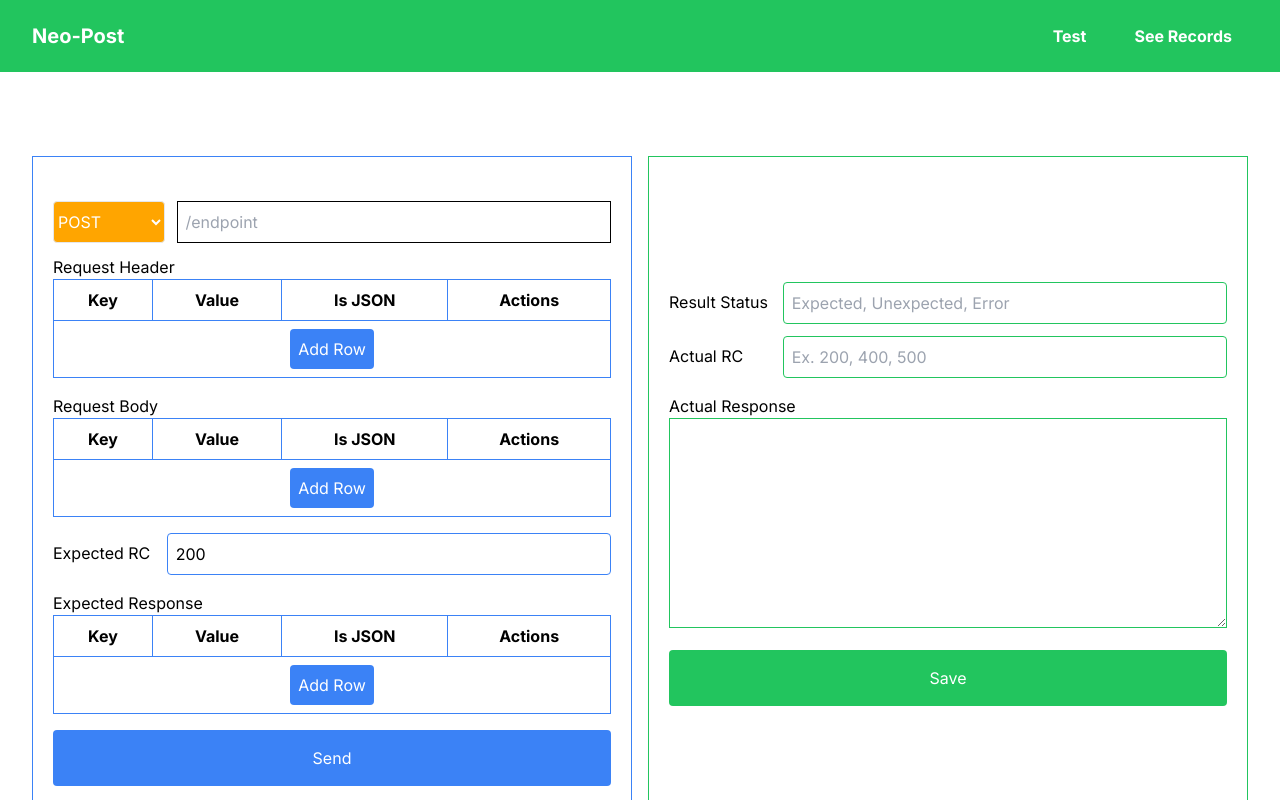
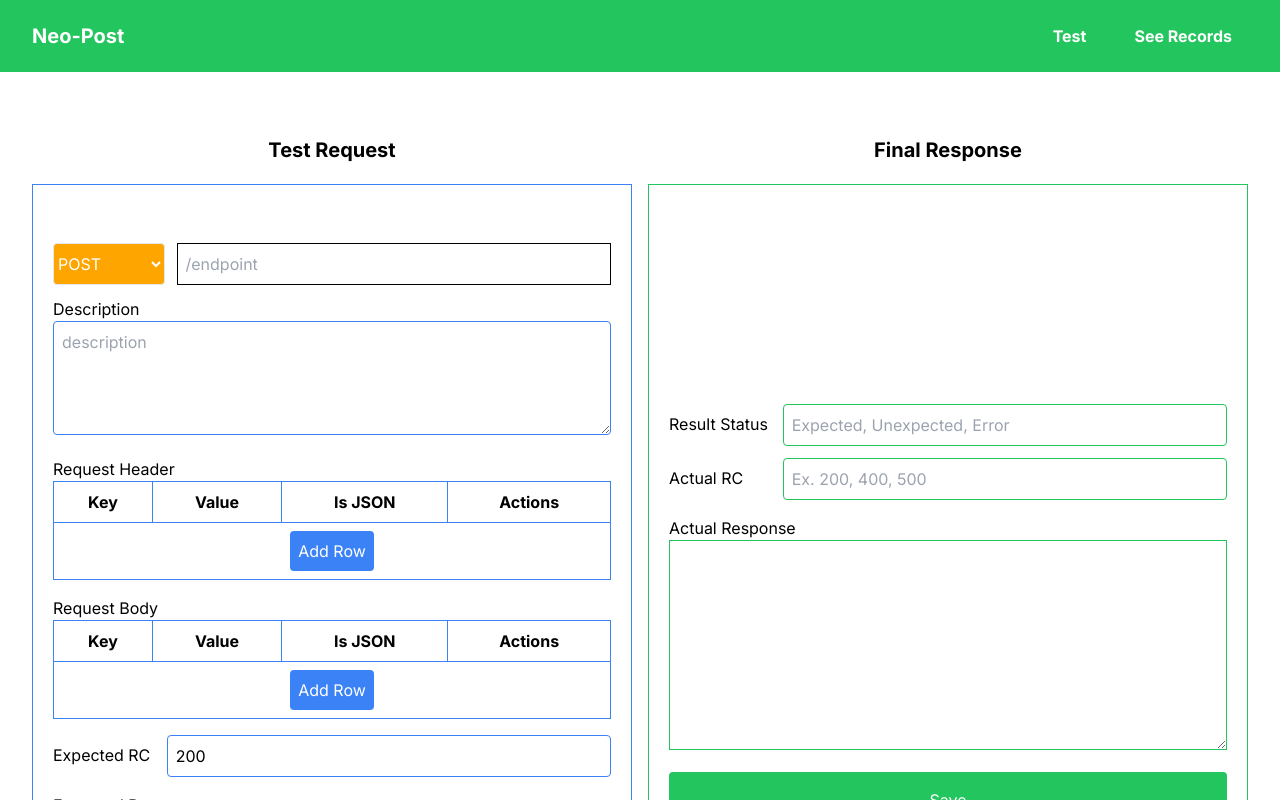
Before and after one commit to RandySteven/neo-postman-ui, a Next.js app: page /testdata/create in a window 1280 px wide. Shown: the top 800 px of the page. Built offline with nearby package versions, Linux system fonts and the light colour scheme.

Commit message:
add description field

```diff
--- a/src/components/Fragments/testdata/TestDataForm.tsx
+++ b/src/components/Fragments/testdata/TestDataForm.tsx
@@ -15,7 +15,7 @@ export const TestDataForm = () => {
   const [testDataRequest, setTestDataRequest] = useState<TestDataRequest>({
     method: "POST",
     path: "",
-    description: "test",
+    description: "",
     request_header: "",
     request_body: "",
     expected_response_code: 200,
@@ -146,8 +146,9 @@ export const TestDataForm = () => {
           <tr key={index}>
             <td className="border border-blue-500 p-2">
               <input
+                placeholder="key"
                 type="text"
-                className="w-full p-1"
+                className="w-full p-1 border border-black rounded"
                 value={row.key}
                 onChange={(e) => handleTableChange(index, type, e.target.value, row.value, row.isJson)}
               />
@@ -155,7 +156,7 @@ export const TestDataForm = () => {
             <td className="border border-blue-500 p-2">
               <input
                 type="text"
-                className="w-full p-1"
+                className="w-full p-1 border border-black rounded"
                 value={row.value}
                 onChange={(e) => handleTableChange(index, type, row.key, e.target.value, row.isJson)}
               />
@@ -212,6 +213,16 @@ export const TestDataForm = () => {
           />
         </div>
         <div className="my-2">
+          <label>Description</label>
+          <textarea
+            name="description"
+            className="w-full py-2 border border-blue-500 px-2 rounded"
+            rows={4}
+            placeholder="description"
+            value={testDataRequest.description}
+          ></textarea>
+        </div>
+        <div className="my-2">
           <label>Request Header</label>
           {renderTable(requestHeaders, "requestHeader")}
         </div>
--- a/src/components/Layouts/testdata/CreateTestData.tsx
+++ b/src/components/Layouts/testdata/CreateTestData.tsx
@@ -10,9 +10,15 @@ export const CreateTestData = () => {
         <TestProvider>
           <div className="grid grid-cols-2 px-2">
             <div className="mx-2">
+              <div className="text-center">
+                <span className="font-bold text-xl">Test Request</span>
+              </div>
               <TestDataForm />
             </div>
             <div className="mx-2">
+              <div className="text-center">
+                <span className="font-bold text-xl">Final Response</span>
+              </div>
               <TestDataResponse />
             </div>
           </div>
```
